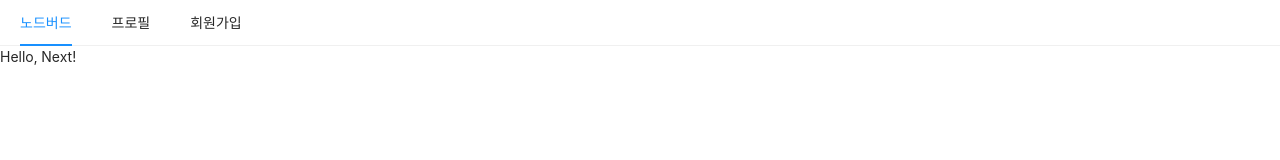
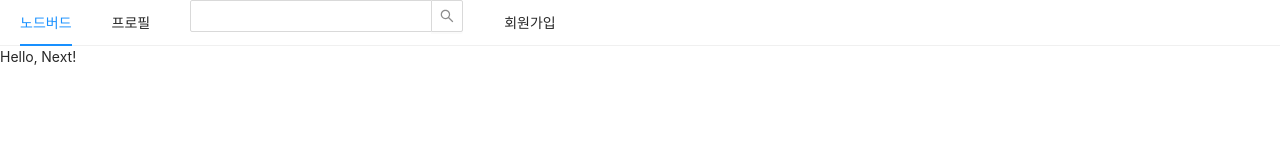
Before and after one commit to jihan-chillin/React-Lecture, a Next.js app in the folder prepare/front/: page / in a window 1280 px wide. Shown: the top 160 px of the page. Built offline with nearby package versions, Linux system fonts and the light colour scheme.

Commit message:
계정변경

```diff
--- a/prepare/front/components/AppLayout.js
+++ b/prepare/front/components/AppLayout.js
@@ -1,7 +1,7 @@
 import React from 'react';
 import Link from 'next/link';
 import PropTypes from 'prop-types';
-import {Menu} from 'antd'
+import {Menu, Input} from 'antd'
 
 const AppLayout = ({ children }) => {
   return (
@@ -12,6 +12,9 @@ const AppLayout = ({ children }) => {
         </Menu.Item>
         <Menu.Item>
           <Link href="/profile"><a>프로필</a></Link>
+        </Menu.Item>
+        <Menu.Item>
+          <Input.Search/>
         </Menu.Item>
         <Menu.Item>
           <Link href="/signup"><a>회원가입</a></Link>
```
